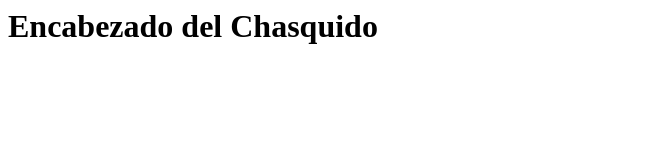
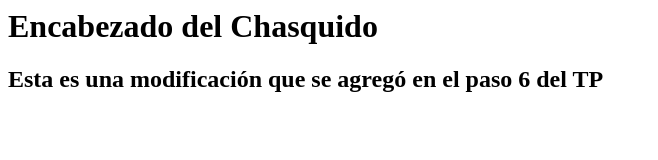
Before and after one commit to facundoUehara/TPchasquido, a plain HTML site: page index.html in a window 1280 px wide. Shown: the whole page, without its empty margins (0-658 px from the left). Drawn offline with Linux system fonts and the light colour scheme.

Commit message:
Este es el paso 6 del tp, modifiqué mis archivos

```diff
--- a/app.js
+++ b/app.js
@@ -1 +1 @@
-console.log("Este es el app del TP");
+console.log("Este es el app del TP"+"Esta es una modificación que se agregó en el paso 6 del TP");
--- a/index.html
+++ b/index.html
@@ -9,6 +9,8 @@
 
 		<h1>Encabezado del Chasquido</h1>
 
+		<h2>Esta es una modificación que se agregó en el paso 6 del TP</h2>
+
 
 	</body>
 </html>
--- a/style.css
+++ b/style.css
@@ -1 +1,3 @@
 		/* relleno porque no sé nada de css */
+
+		/* Sigo sin saber nada de css */
```
